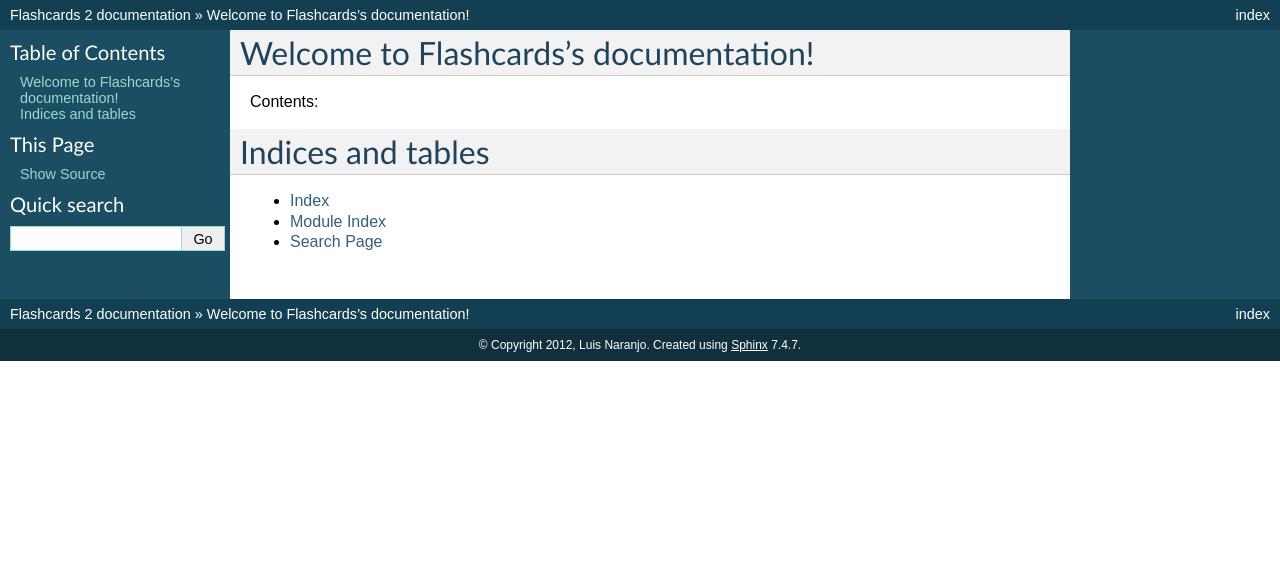
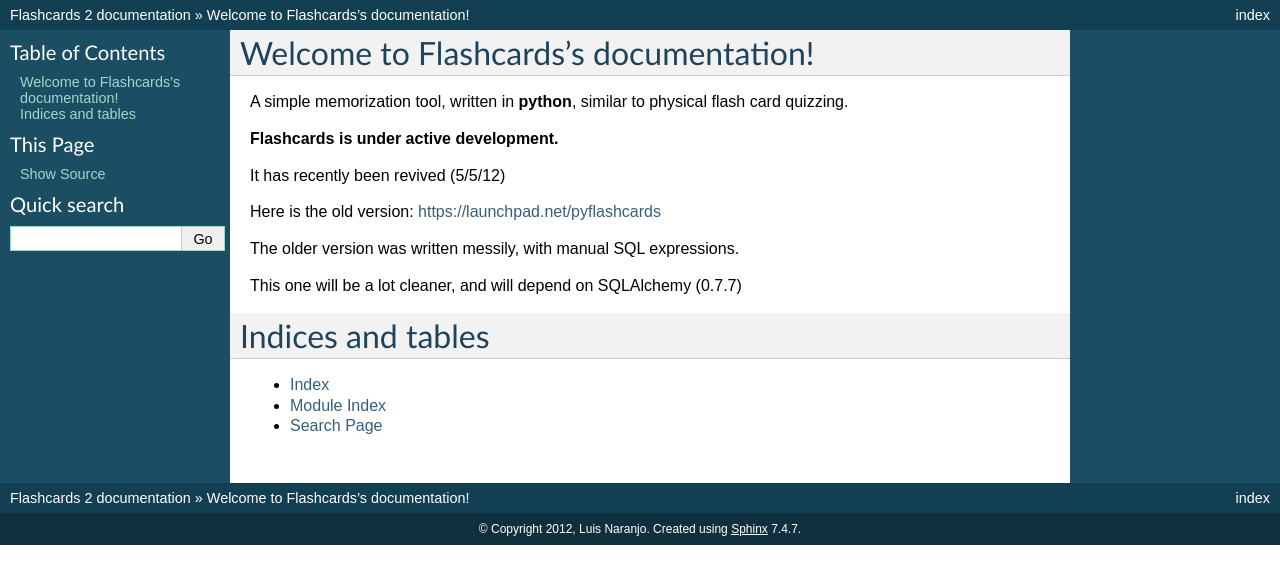
Before and after one commit to luisnaranjo733/flashcards, a Sphinx documentation site: the page built from docs/index.rst, in a window 1280 px wide. Shown: the top 584 px of the page. Built offline with Sphinx 7.4.7, drawn with Linux system fonts in a browser that asks for light colours.

```diff
--- a/docs/index.rst
+++ b/docs/index.rst
@@ -1,12 +1,18 @@
-.. Flashcards documentation master file, created by
-   sphinx-quickstart on Sat May  5 18:22:50 2012.
-   You can adapt this file completely to your liking, but it should at least
-   contain the root `toctree` directive.
-
 Welcome to Flashcards's documentation!
 ======================================
 
-Contents:
+A simple memorization tool, written in **python**, similar to physical flash
+card quizzing.
+
+**Flashcards is under active development.**
+
+It has recently been revived (5/5/12)
+
+Here is the old version: https://launchpad.net/pyflashcards
+
+The older version was written messily, with manual SQL expressions.
+
+This one will be a lot cleaner, and will depend on SQLAlchemy (0.7.7)
 
 .. toctree::
    :maxdepth: 2
```
Also changed, not shown: 5 other files.
